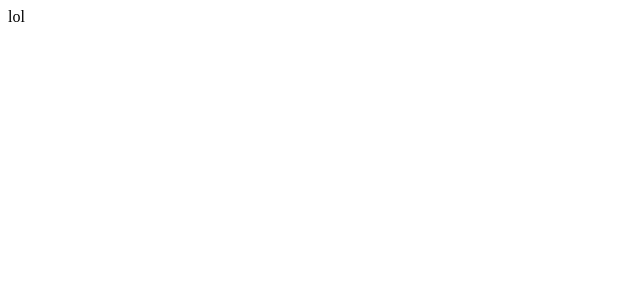
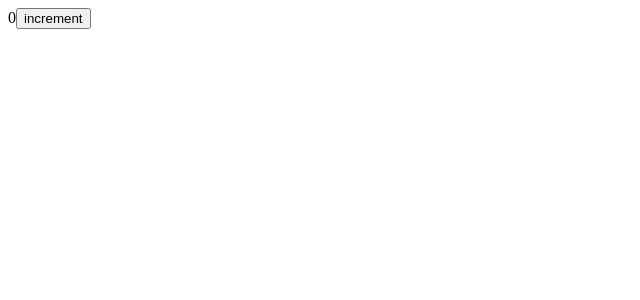
Before and after one commit to zprpic/react-hooks-practice, a React (Create React App) app: page / in a window 1280 px wide. Shown: the top 300 px of the page, without its empty margins (0-640 px from the left). Built offline with nearby package versions, Linux system fonts and the light colour scheme.

Commit message:
useState hook...

```diff
--- a/src/App.js
+++ b/src/App.js
@@ -1,5 +1,11 @@
+import UseStateHook from "./useState/UseStateHook";
+
 function App() {
-  return <div className="App">lol</div>;
+  return (
+    <>
+      <UseStateHook />
+    </>
+  );
 }
 
 export default App;
--- /dev/null
+++ b/src/useState/UseStateHook.js
@@ -0,0 +1,19 @@
+import React from "react";
+import { useState } from "react";
+
+function UseStateHook() {
+  const [count, setCount] = useState(0);
+
+  const handleOnClick = () => {
+    setCount(count + 1);
+  };
+
+  return (
+    <div>
+      {count}
+      <button onClick={handleOnClick}>increment</button>
+    </div>
+  );
+}
+
+export default UseStateHook;
```
